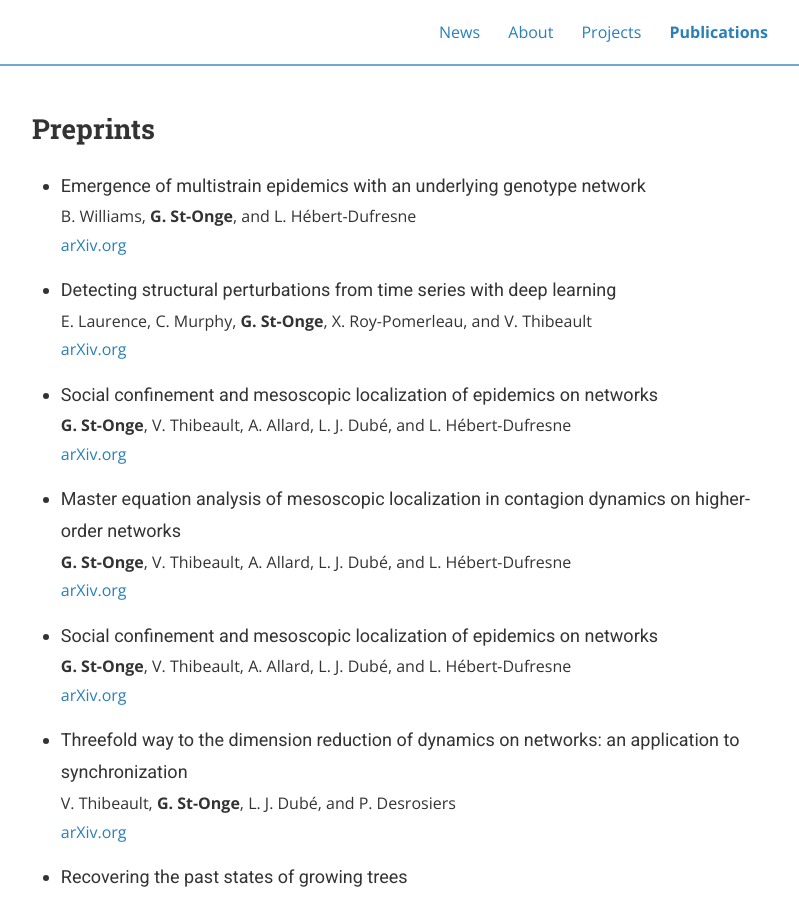
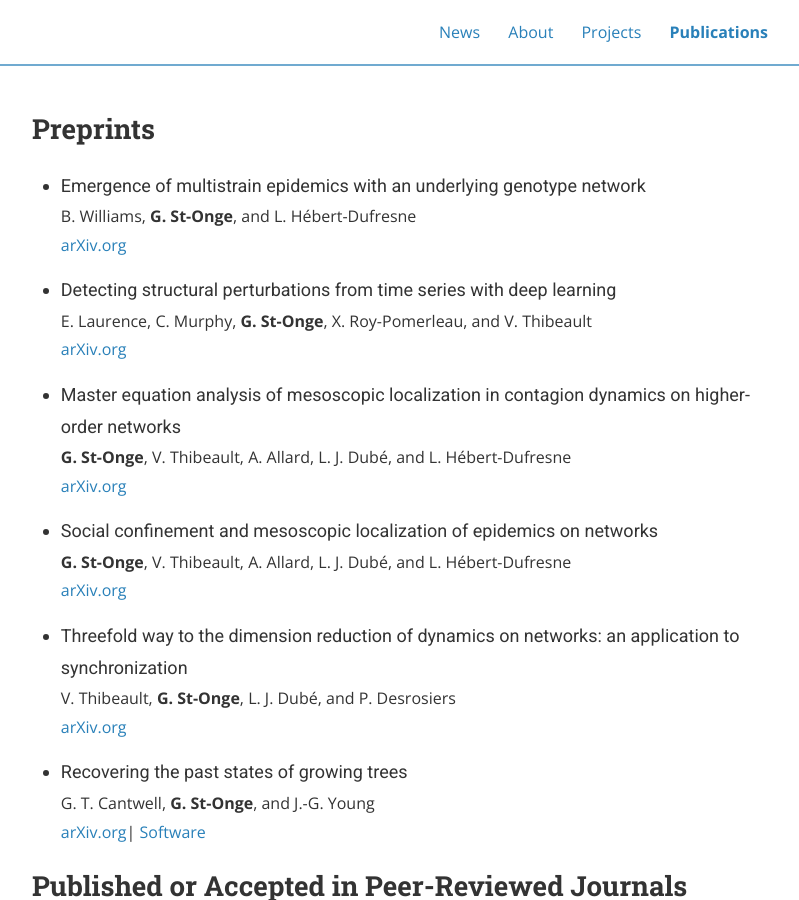
Before and after one commit to gstonge/gstonge.github.io, a Jekyll site: the page built from publications.md, in a window 1280 px wide and 900 px high. Shown: the whole window, without its empty margins (240-1039 px from the left). Built offline with Jekyll 4.4.1, drawn with Linux system fonts in a browser that asks for light colours; nearby versions of some CDN libraries.

Commit message:
typo fix

```diff
--- a/publications.md
+++ b/publications.md
@@ -16,11 +16,6 @@ B. Williams, **G. St-Onge**, and L. Hébert-Dufresne
 E. Laurence, C. Murphy, **G. St-Onge**, X. Roy-Pomerleau, and V. Thibeault
 <br>
 [arXiv.org](https://arxiv.org/abs/2006.05232)
-
-* <span class="pub-title">Social confinement and mesoscopic localization of epidemics on networks</span><br>
-**G. St-Onge**, V. Thibeault, A. Allard, L. J. Dubé, and L. Hébert-Dufresne
-<br>
-[arXiv.org](https://arxiv.org/abs/2003.05924)
 
 * <span class="pub-title">Master equation analysis of mesoscopic localization in contagion dynamics on higher-order networks</span><br>
 **G. St-Onge**, V. Thibeault, A. Allard, L. J. Dubé, and L. Hébert-Dufresne
```
